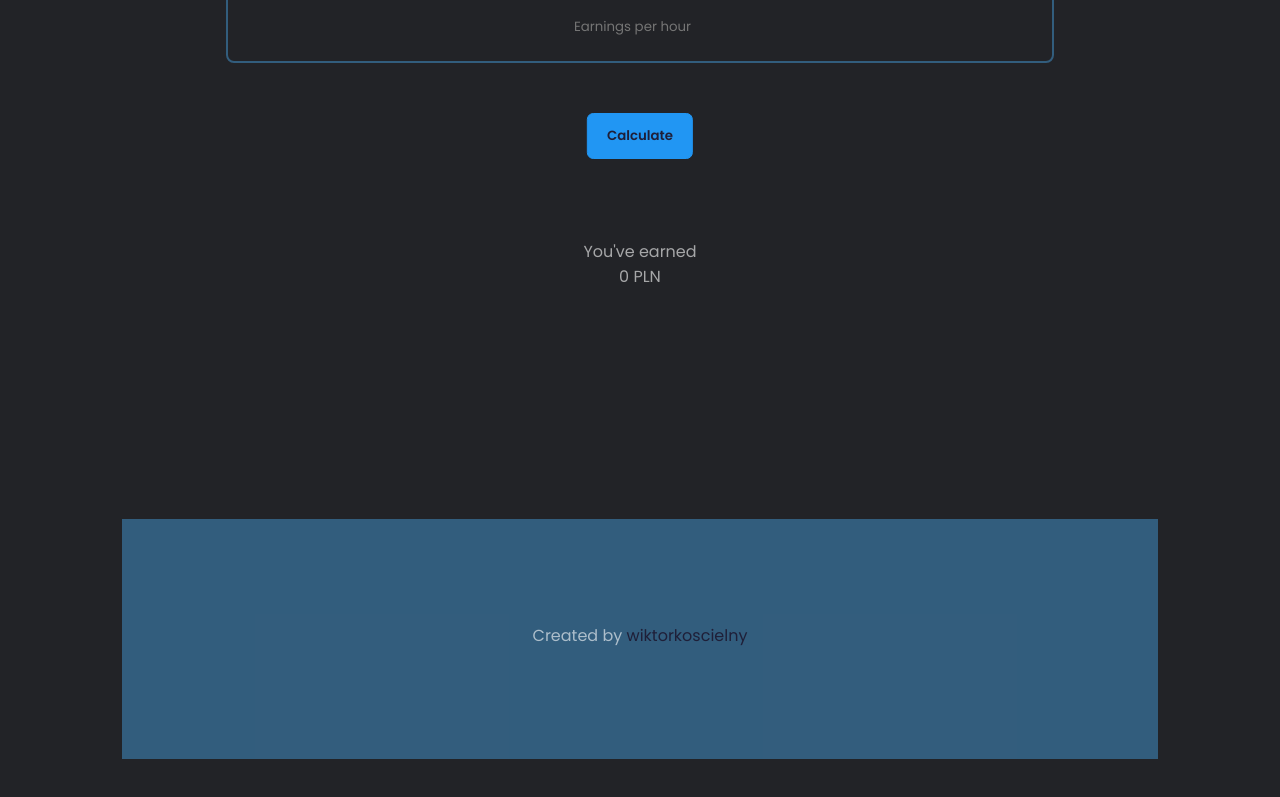
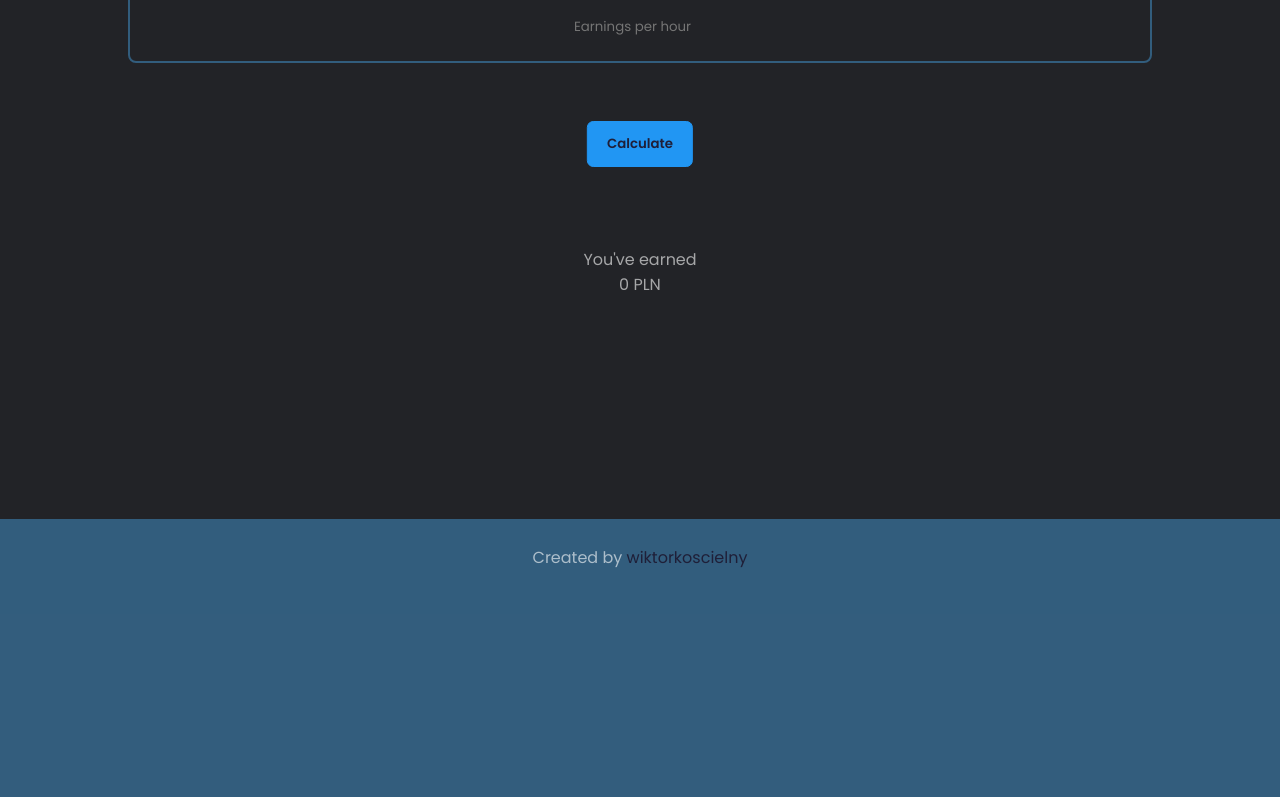
Before and after one commit to wiktorkoscielny/react9, a React (Create React App) app: page / in a window 1280 px wide. Shown: the part 1673-2470 px from the top of the page. Before the commit the page ends 2432 px from the top, so only its background shows below. Built offline with nearby package versions, Linux system fonts and the light colour scheme.

Commit message:
Fixed footer responsive style

```diff
--- a/src/components/footer/Footer.css
+++ b/src/components/footer/Footer.css
@@ -17,6 +17,7 @@
 
 .footer {
     height: 30vh;
+    width: 100vw;
     bottom: 0;
     text-align: center;
     background: var(--color-primary-variant);
@@ -30,3 +31,12 @@
 .footer__link {
     padding-top: 10%;
 }
+
+@media screen and (min-width: 680px) {
+.footer {
+    height: 40vh;
+}
+.footer__link {
+    padding-top: 2%;
+}
+}
--- a/src/components/footer/Footer.js
+++ b/src/components/footer/Footer.js
@@ -33,7 +33,7 @@ const Footer = (props) => {
             </div>
             <div className='footer'>
                 <div className='footer__link'>
-                    Created by <a href='https://github.com/wiktorkoscielny' target='_blank' >wiktorkoscielny</a>
+                    Created by <a href='https://github.com/wiktorkoscielny' rel="noopener noreferrer" target='_blank' >wiktorkoscielny</a>
                 </div>
             </div>
         </div>
```
